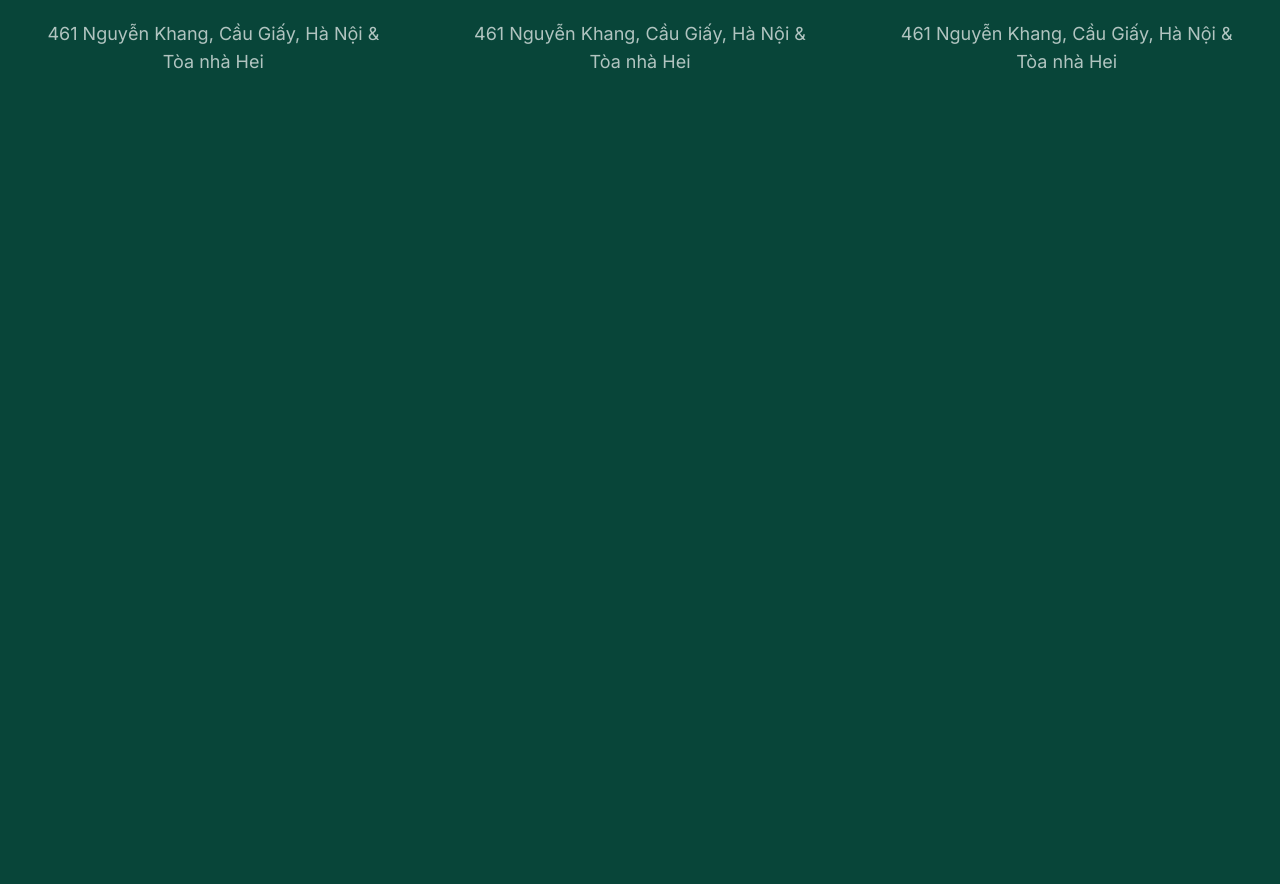
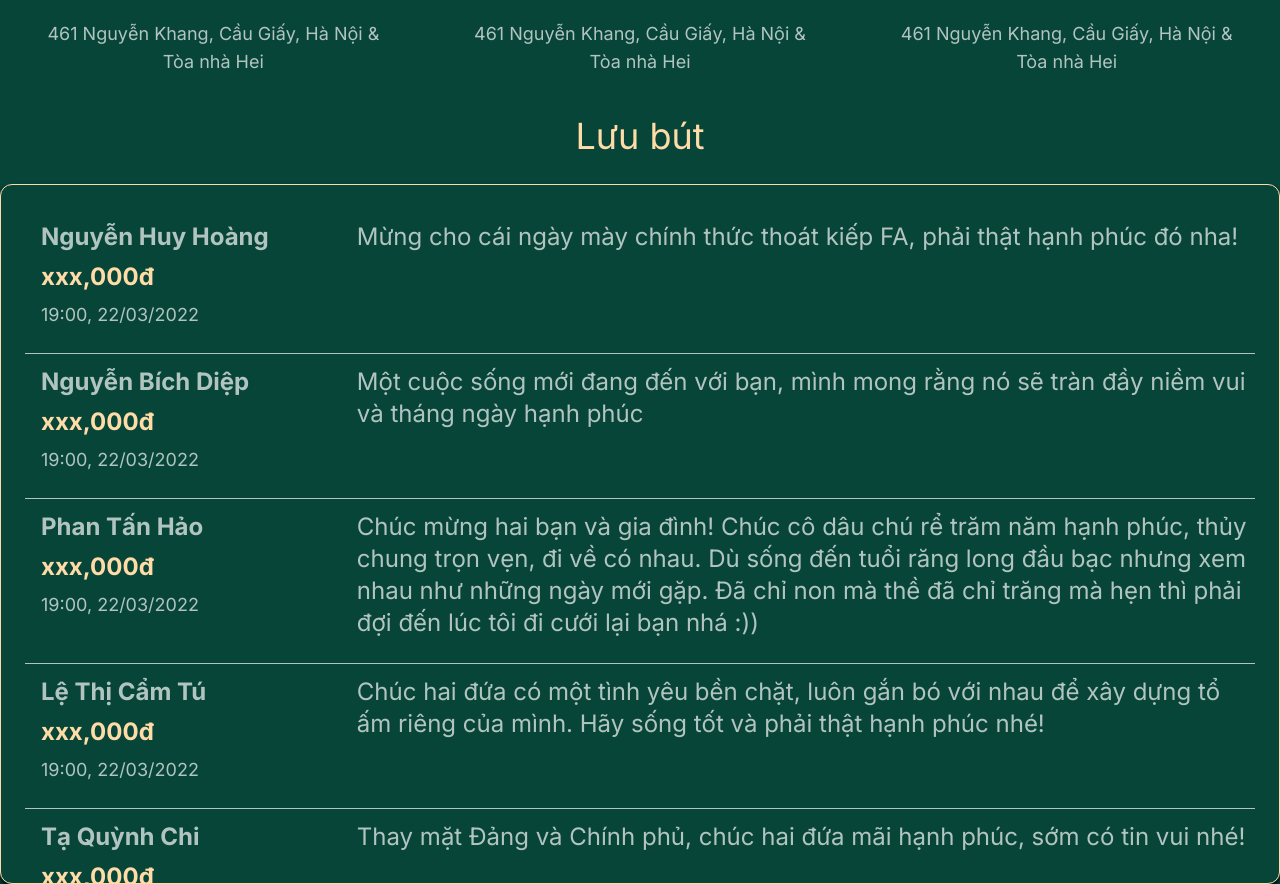
Before and after one commit to lamminhdu/thu-do-wedding-website, a Next.js app: page / in a window 1280 px wide. Shown: the part 5249-6133 px from the top of the page. Before the commit the page ends 5365 px from the top, so only its background shows below. Built offline with nearby package versions, Linux system fonts and the light colour scheme.

Commit message:
feat(guestbook): create guest book component

```diff
--- a/src/app/page.tsx
+++ b/src/app/page.tsx
@@ -3,6 +3,7 @@ import { Biography } from "~/components/Biography/Biography";
 import { Event } from "~/components/Event/Event";
 import { Gallery } from "~/components/Gallery";
 import { GalleryLink } from "~/components/GalleryLink";
+import { Guestbook } from "~/components/Guestbook/Guestbook";
 import { Invitation } from "~/components/Invitation";
 import { Story } from "~/components/Story/Story";
 
@@ -82,6 +83,44 @@ const events = [
 	},
 ];
 
+const remitters = [
+	{
+		name: "Nguyễn Huy Hoàng",
+		amount: "xxx,000đ",
+		date: "19:00, 22/03/2022",
+		message:
+			"Mừng cho cái ngày mày chính thức thoát kiếp FA, phải thật hạnh phúc đó nha!",
+	},
+	{
+		name: "Nguyễn Bích Diệp",
+		amount: "xxx,000đ",
+		date: "19:00, 22/03/2022",
+		message:
+			"Một cuộc sống mới đang đến với bạn, mình mong rằng nó sẽ tràn đầy niềm vui và tháng ngày hạnh phúc",
+	},
+	{
+		name: "Phan Tấn Hảo",
+		amount: "xxx,000đ",
+		date: "19:00, 22/03/2022",
+		message:
+			"Chúc mừng hai bạn và gia đình! Chúc cô dâu chú rể trăm năm hạnh phúc, thủy chung trọn vẹn, đi về có nhau. Dù sống đến tuổi răng long đầu bạc nhưng xem nhau như những ngày mới gặp. Đã chỉ non mà thề đã chỉ trăng mà hẹn thì phải đợi đến lúc tôi đi cưới lại bạn nhá :))",
+	},
+	{
+		name: "Lệ Thị Cẩm Tú",
+		amount: "xxx,000đ",
+		date: "19:00, 22/03/2022",
+		message:
+			"Chúc hai đứa có một tình yêu bền chặt, luôn gắn bó với nhau để xây dựng tổ ấm riêng của mình. Hãy sống tốt và phải thật hạnh phúc nhé!",
+	},
+	{
+		name: "Tạ Quỳnh Chi",
+		amount: "xxx,000đ",
+		date: "19:00, 22/03/2022",
+		message:
+			"Thay mặt Đảng và Chính phủ, chúc hai đứa mãi hạnh phúc, sớm có tin vui nhé!",
+	},
+];
+
 export default function HomePage() {
 	return (
 		<main>
@@ -97,6 +136,7 @@ export default function HomePage() {
 			<Story {...storyProp} />
 			<Gallery title="Album Ảnh" />
 			<Event events={events} />
+			<Guestbook remitters={remitters} />
 		</main>
 	);
 }
--- /dev/null
+++ b/src/components/Guestbook/Guestbook.tsx
@@ -0,0 +1,37 @@
+type Props = {
+	remitters: {
+		name: string;
+		amount: string;
+		date: string;
+		message: string;
+	}[];
+};
+
+export function Guestbook({ remitters }: Props) {
+	return (
+		<section>
+			<p className="text-5xl md:text-4xl text-center text-[#ffdca7]">Lưu bút</p>
+			<div className="border border-solid border-[#ffdca7] rounded-xl shadow-md shadow-black p-4 md:px-6 md:py-9 mt-7 flex flex-col gap-3 max-h-[700px] overflow-y-scroll">
+				{remitters.map((remitter) => {
+					return (
+						<div className="text-[#B1C4C0] border-solid border-b border-[#B1C4C0] pb-5 md:pb-6 flex flex-col md:flex-row gap-2 md:gap-8">
+							<div className="md:pl-4 md:flex md:flex-col md:gap-2 md:basis-1/4">
+								<p className="text-xl md:text-2xl font-bold">{remitter.name}</p>
+								<p className="text-xl md:text-2xl text-[#ffdca7] font-bold">
+									{remitter.amount}
+								</p>
+								<p className="text-sm md:text-lg">{remitter.date}</p>
+							</div>
+							<p className="text-sm md:text-2xl md:basis-3/4">
+								{remitter.message}
+							</p>
+						</div>
+					);
+				})}
+				<button type="button" className="text-lg text-[#ffdca7] underline">
+					XEM THÊM
+				</button>
+			</div>
+		</section>
+	);
+}
--- /dev/null
+++ b/src/components/Guestbook/index.ts
@@ -0,0 +1 @@
+import { Guestbook } from "./Guestbook";
```
Also changed, not shown: 1 other file (tests, documents, lock files or other folders).
